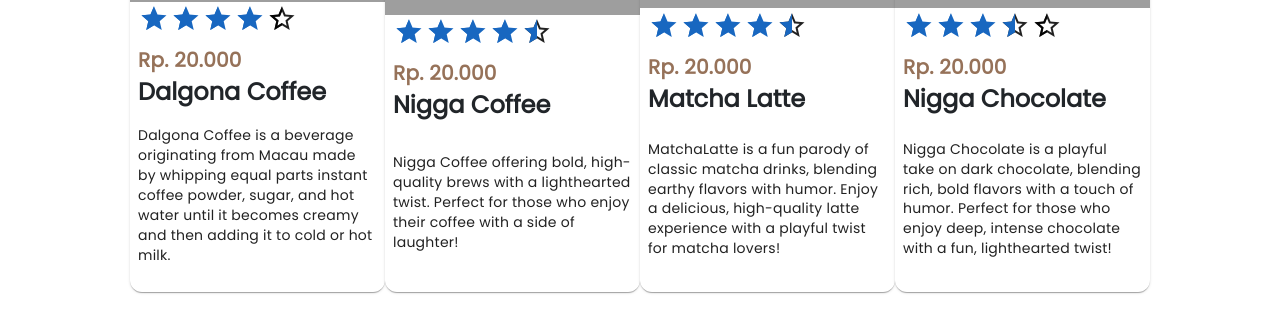
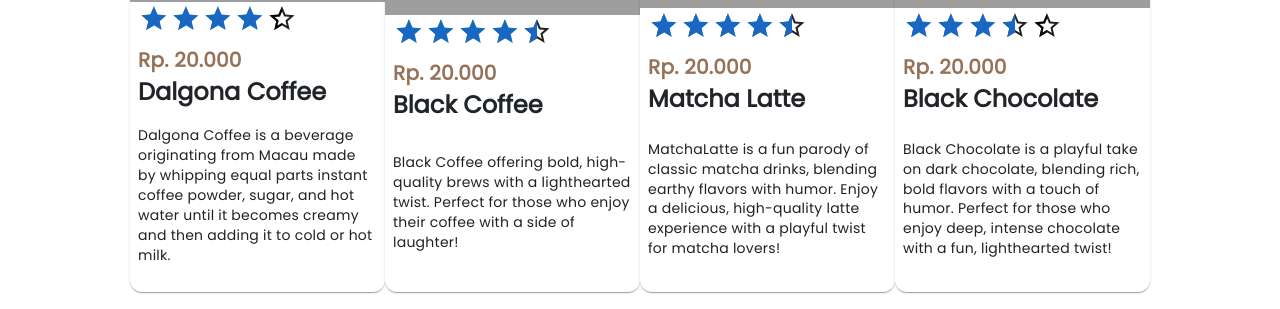
Before and after one commit to farrela46/fe-vue-porto, a Vue app: page / in a window 1280 px wide. Shown: the part 3041-3350 px from the top of the page. Built offline with nearby package versions, Linux system fonts and the light colour scheme; grey boxes are pictures that could not be loaded.

Commit message:
Update: Fix Navbar Router Push

```diff
--- a/src/components/ToolbarComp.vue
+++ b/src/components/ToolbarComp.vue
@@ -35,7 +35,8 @@
         <v-list dense>
           <v-list-item v-for="item in menuItems" :key="item.title" @click="drawer = false" color="primary">
             <v-list-item-content>
-              <v-list-item-title @click="navigateTo(item.link)" class="menu-link-mobile">{{ item.title }}</v-list-item-title>
+              <v-list-item-title  @click="navigateTo(item.link)"
+              class="menu-link-mobile">{{ item.title }}</v-list-item-title>
             </v-list-item-content>
           </v-list-item>
         </v-list>
@@ -65,6 +66,9 @@ export default {
     },
   },
   methods: {
+    navigateTo(link) {
+      this.$router.push(link);
+    },
     handleScroll() {
       this.isScrolled = window.scrollY > 0;
     },
--- a/src/views/HomeView.vue
+++ b/src/views/HomeView.vue
@@ -56,9 +56,9 @@ export default {
           {
             id: 2,
             img: 'https://i.insider.com/610c373d2a24d0001861ede4?width=1136&format=jpeg',
-            title: 'Nigga Coffee',
+            title: 'Black Coffee',
             rating: '4.5',
-            desc: 'Nigga Coffee offering bold, high-quality brews with a lighthearted twist. Perfect for those who enjoy their coffee with a side of laughter!',
+            desc: 'Black Coffee offering bold, high-quality brews with a lighthearted twist. Perfect for those who enjoy their coffee with a side of laughter!',
             category: [
               {
                 id: 1,
@@ -90,9 +90,9 @@ export default {
           {
             id: 4,
             img: 'https://www.healthyfood.com/wp-content/uploads/2016/11/Dark-hot-chocolate-1.jpg',
-            title: 'Nigga Chocolate',
+            title: 'Black Chocolate',
             rating: '3.5',
-            desc: 'Nigga Chocolate is a playful take on dark chocolate, blending rich, bold flavors with a touch of humor. Perfect for those who enjoy deep, intense chocolate with a fun, lighthearted twist!',
+            desc: 'Black Chocolate is a playful take on dark chocolate, blending rich, bold flavors with a touch of humor. Perfect for those who enjoy deep, intense chocolate with a fun, lighthearted twist!',
             category: [
               {
                 id: 1,
```
